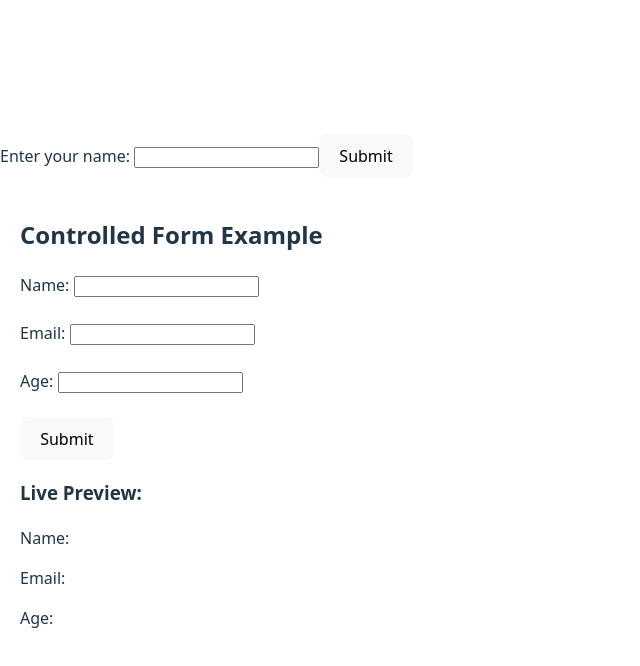
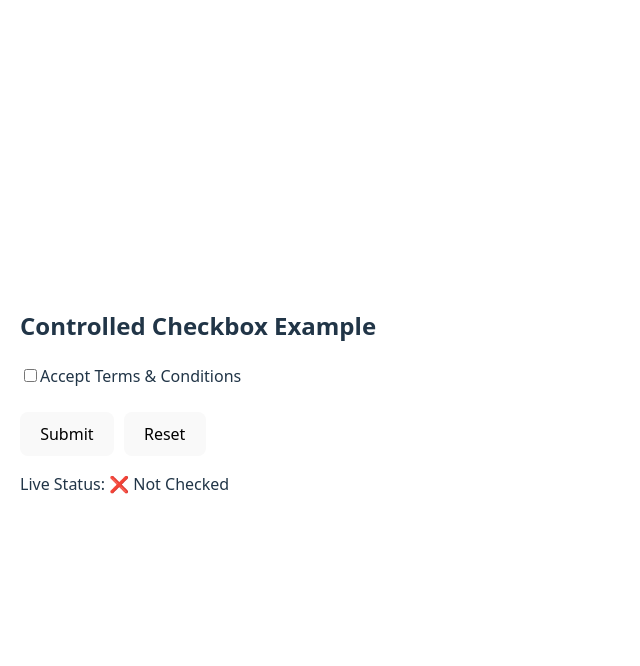
Before and after one commit to AkashSingh8391/ReactPractice, a React (Vite) app: page / in a window 1280 px wide. Shown: the top 666 px of the page, without its empty margins (0-640 px from the left). Built offline with nearby package versions, Linux system fonts and the light colour scheme.

Commit message:
use of checkbox

```diff
--- a/src/App.jsx
+++ b/src/App.jsx
@@ -1,5 +1,6 @@
 import { useState } from "react";
 import ControlledForm from "./controlledComponent/ControlledForm";
+import CheckboxExample from "./controlledComponent/CheckBoxExample";
 
 function ControlledInput() {
   const [name, setName] = useState("");
@@ -15,14 +16,7 @@ function ControlledInput() {
 
   return (
     <form onSubmit={handleSubmit}>
-      <label>Enter your name: </label>
-      <input
-        type="text"
-        value={name}           // Input ka value state se control ho raha hai
-        onChange={handleChange} // User ke type karte hi state update hoti hai
-      />
-      <button type="submit">Submit</button>
-          <ControlledForm/>
+      <CheckboxExample/>
     </form>
 
   );
--- /dev/null
+++ b/src/controlledComponent/CheckBoxExample.jsx
@@ -0,0 +1,45 @@
+import { useState } from "react";
+
+function CheckboxExample() {
+  const [isChecked, setIsChecked] = useState(false);
+
+  const handleCheckboxChange = (e) => {
+    setIsChecked(e.target.checked);
+  };
+
+  const handleSubmit = (e) => {
+    e.preventDefault();
+    alert(`Checkbox is ${isChecked ? "checked" : "unchecked"}`);
+  };
+
+  const handleReset = () => {
+    setIsChecked(false);
+  };
+
+  return (
+    <div style={{ padding: "20px" }}>
+      <h2>Controlled Checkbox Example</h2>
+
+      <form onSubmit={handleSubmit}>
+        <label>
+          <input
+            type="checkbox"
+            checked={isChecked}
+            onChange={handleCheckboxChange}
+          />
+          Accept Terms & Conditions
+        </label>
+
+        <br /><br />
+        <button type="submit">Submit</button>
+        <button type="button" onClick={handleReset} style={{ marginLeft: "10px" }}>
+          Reset
+        </button>
+      </form>
+
+      <p>Live Status: {isChecked ? "✅ Checked" : "❌ Not Checked"}</p>
+    </div>
+  );
+}
+
+export default CheckboxExample;
```
